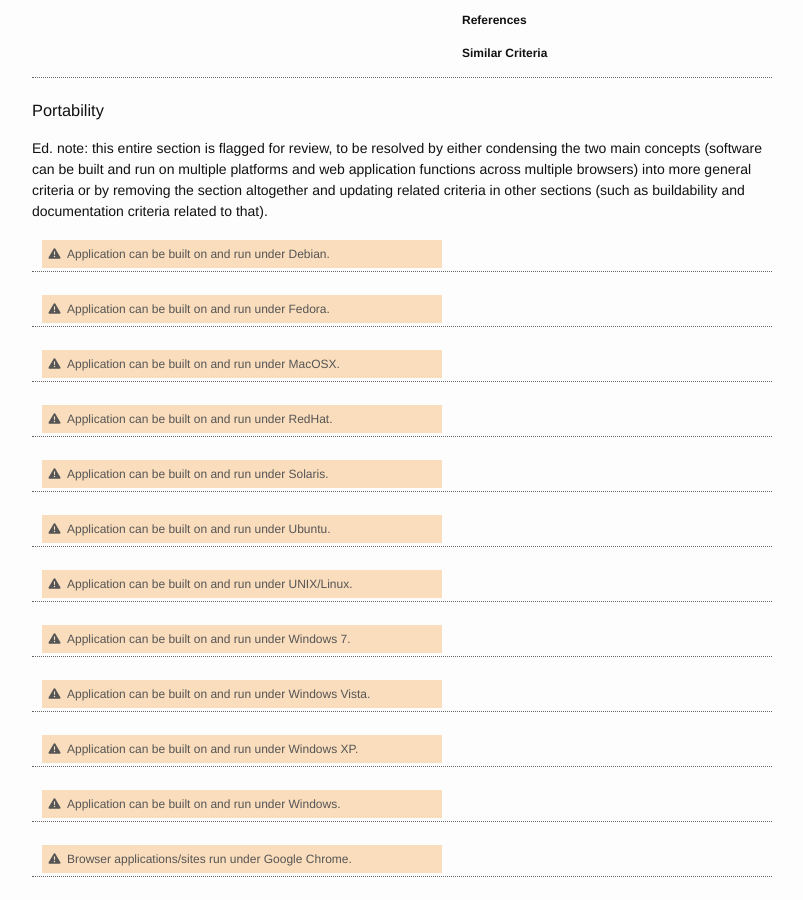
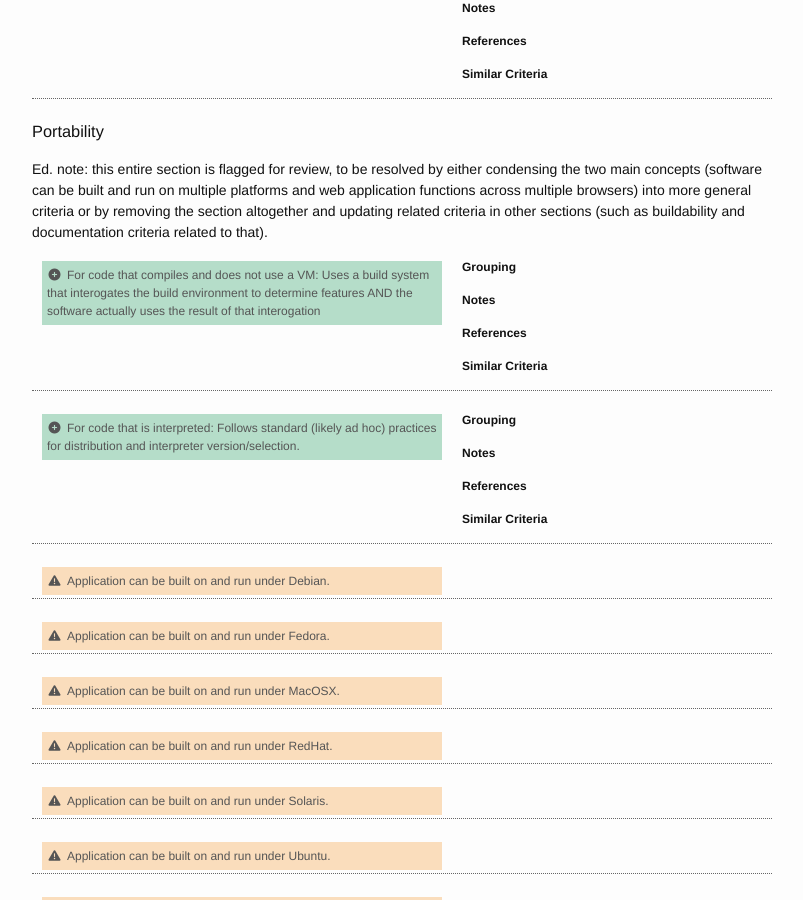
Before and after one commit to roomthily/technology-evaluation-research, a Jekyll site: the page built from guidelines/index.md, in a window 1280 px wide and 900 px high, scrolled down 19030 px. Shown: the whole window, without its empty margins (238-1041 px from the left). Built offline with Jekyll 4.4.1, drawn with Linux system fonts in a browser that asks for light colours; nearby versions of some CDN libraries; a script that is not in the unit is left out; some of the changed text lies outside the part shown.

Commit message:
ed notes and performance block

```diff
--- a/guidelines/index.md
+++ b/guidelines/index.md
@@ -1673,9 +1674,41 @@
     </div> <!-- end Sustainability:Licensing -->
 
     <h3 id="sustainability-portability">Portability</h3>
+    <p>Ed. note: this entire section is flagged for review, to be resolved by either condensing the two main concepts (software can be built and run on multiple platforms and web application functions across multiple browsers) into more general criteria or by removing the section altogether and updating related criteria in other sections (such as buildability and documentation criteria related to that).</p>
     <div class="criteria">
+        <!-- gallagher -->
+        <div class="criterion">
+            <div class="revisions">
+                <p class="revision added"><i class="fa fa-plus-circle fa-fw"></i>For code that compiles and does not use a VM: Uses a build system that interogates the build environment to determine features AND the software actually uses the result of that interogation</p>
+            </div>
+            <div class="metadata">
+                <h4>Grouping</h4>
+                <p></p>
+                <h4>Notes</h4>
+                <p></p>
+                <h4>References</h4>
+                <p><a href="#"></a></p>
+                <h4>Similar Criteria</h4>
+                <p><a href="#"></a></p>
+            </div>
+        </div>
+        <div class="criterion">
+            <div class="revisions">
+                <p class="revision added"><i class="fa fa-plus-circle fa-fw"></i>For code that is interpreted: Follows standard (likely ad hoc) practices for distribution and interpreter version/selection.</p>
+            </div>
+            <div class="metadata">
+                <h4>Grouping</h4>
+                <p></p>
+                <h4>Notes</h4>
+                <p></p>
+                <h4>References</h4>
+                <p><a href="#"></a></p>
+                <h4>Similar Criteria</h4>
+                <p><a href="#"></a></p>
+            </div>
+        </div>
+
         <!-- scott -->
-        <p>Ed. note: this entire section is flagged for review, to be resolved by either condensing the two main concepts (software can be built and run on multiple platforms and web application functions across multiple browsers) into more general criteria or by removing the section altogether and updating related criteria in other sections (such as buildability and documentation criteria related to that).</p>
         <div class="criterion">
             <div class="revisions">
                 <p class="original questioned"><i class="fa fa-warning fa-fw"></i>Application can be built on and run under Debian.</p>
@@ -2080,6 +2113,7 @@
     </div> <!-- end Sustainability:Supportability-->
 
     <h3 id="sustainability-testability">Testability</h3>
+    <p>Suggested category grouping: project has unit and integration tests (1); tests are run by a continuous integration (CI) system once committed (2). Include coding standards and autoomated coverage analysis as (3) but less crucial than testing and CI. Reconsider criteria that are commonly provided by a CI system and whether those are suggested criteria on their own merit.</p>
     <div class="criteria">
         <div class="criterion">
             <div class="revisions">
@@ -4025,6 +4059,11 @@
             </div>
         </div>
     </div> <!-- end Credit -->
+
+    <h3 id="other-performance">Performance</h3>
+    <div class="criteria">
+        <p>Ed. note: Suggested new category to specifically address performance.</p>
+    </div>
 </div> <!-- end guidelines-->
 
 
```
Also changed, not shown: other parts of guidelines/index.md (+1 -0 lines).
